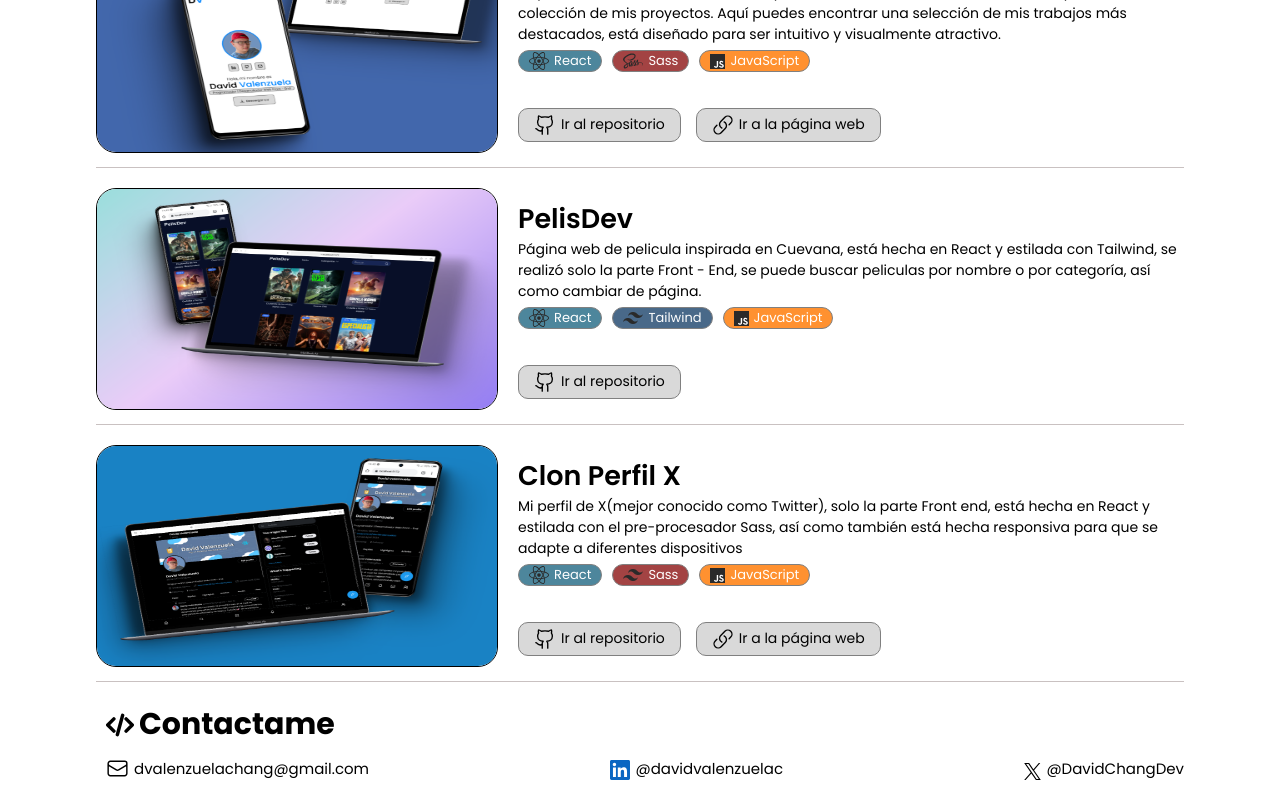
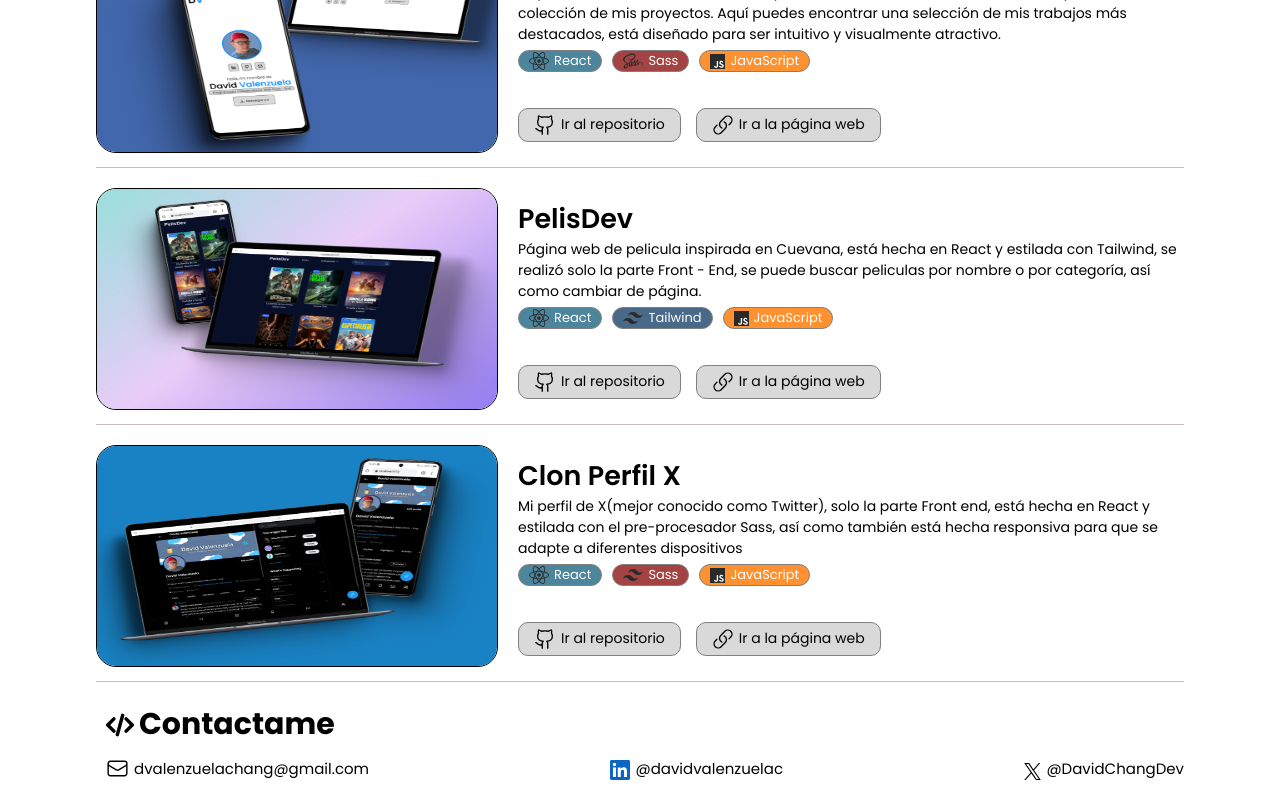
Before and after one commit to davidvchang/Portafolio-Web, a React (Vite) app: page / in a window 1280 px wide. Shown: the part 1402-2202 px from the top of the page. Built offline with nearby package versions, Linux system fonts and the light colour scheme.

Commit message:
Proyecto terminado

```diff
--- a/src/components/Projects.jsx
+++ b/src/components/Projects.jsx
@@ -32,7 +32,8 @@ function Projects() {
         title='PelisDev'
         description='Página web de pelicula inspirada en Cuevana, está hecha en React y estilada con Tailwind,
         se realizó solo la parte Front - End, se puede buscar peliculas por nombre o por categoría, así como cambiar de página.'
-        btnGit={<ButtonFollowLink link='https://github.com/davidvchang/PelisDev' icon={iconGitHub} text='Ir al repositorio'/>}>
+        btnGit={<ButtonFollowLink link='https://github.com/davidvchang/PelisDev' icon={iconGitHub} text='Ir al repositorio'/>}
+        btnPage={<ButtonFollowLink link='https://pelis-dev.netlify.app/' icon={iconVisit} text='Ir a la página web'/>}>
 
         <UsedTechnology icon={iconReact} text='React' styleBG='BGReact'/>
         <UsedTechnology icon={iconTailwind} text='Tailwind' styleBG='BGTailwind'/>
```
